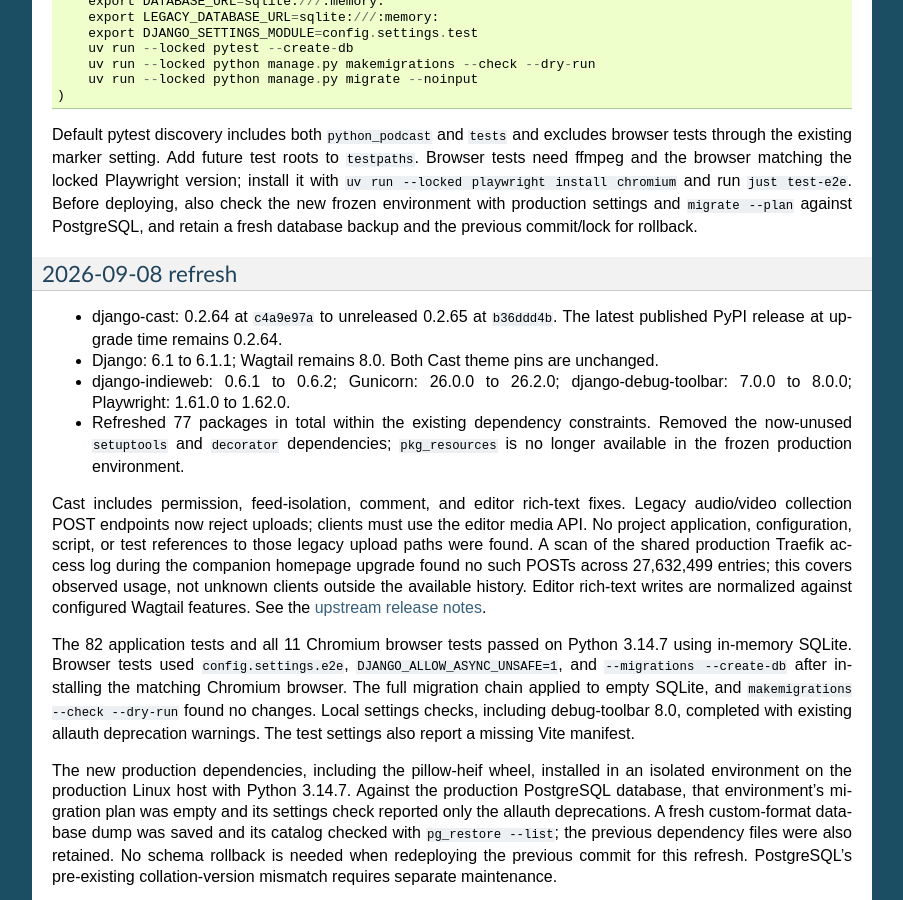
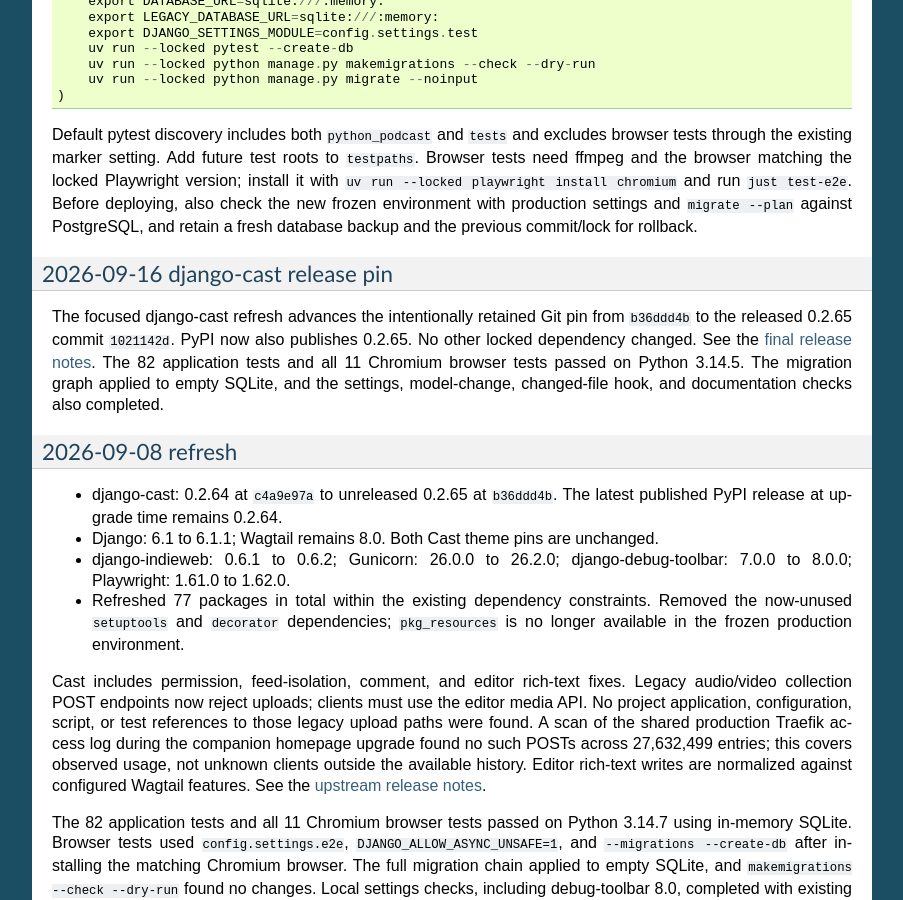
Before and after one commit to ephes/python-podcast, a Sphinx documentation site: the page built from docs/deploy.rst, in a window 1280 px wide and 900 px high, scrolled down 919 px. Shown: the whole window, without its empty margins (198-1101 px from the left). Built offline with Sphinx 7.4.7, drawn with Linux system fonts in a browser that asks for light colours; pages that are not in the unit, such as notebooks, are missing from menus; some of the changed text lies outside the part shown.

Commit message:
Update django-cast to 0.2.65

```diff
--- a/docs/deploy.rst
+++ b/docs/deploy.rst
@@ -59,6 +59,17 @@
 chromium`` and run ``just test-e2e``. Before deploying, also check the new frozen
 environment with production settings and ``migrate --plan`` against PostgreSQL,
 and retain a fresh database backup and the previous commit/lock for rollback.
+
+2026-09-16 django-cast release pin
+~~~~~~~~~~~~~~~~~~~~~~~~~~~~~~~~~~
+
+The focused django-cast refresh advances the intentionally retained Git pin
+from ``b36ddd4b`` to the released 0.2.65 commit ``1021142d``. PyPI now also
+publishes 0.2.65. No other locked dependency changed. See the
+`final release notes <https://github.com/ephes/django-cast/blob/0.2.65/docs/releases/0.2.65.rst>`_.
+The 82 application tests and all 11 Chromium browser tests passed on Python
+3.14.5. The migration graph applied to empty SQLite, and the settings,
+model-change, changed-file hook, and documentation checks also completed.
 
 2026-09-08 refresh
 ~~~~~~~~~~~~~~~~~~
```
Also changed, not shown: 2 other files.
